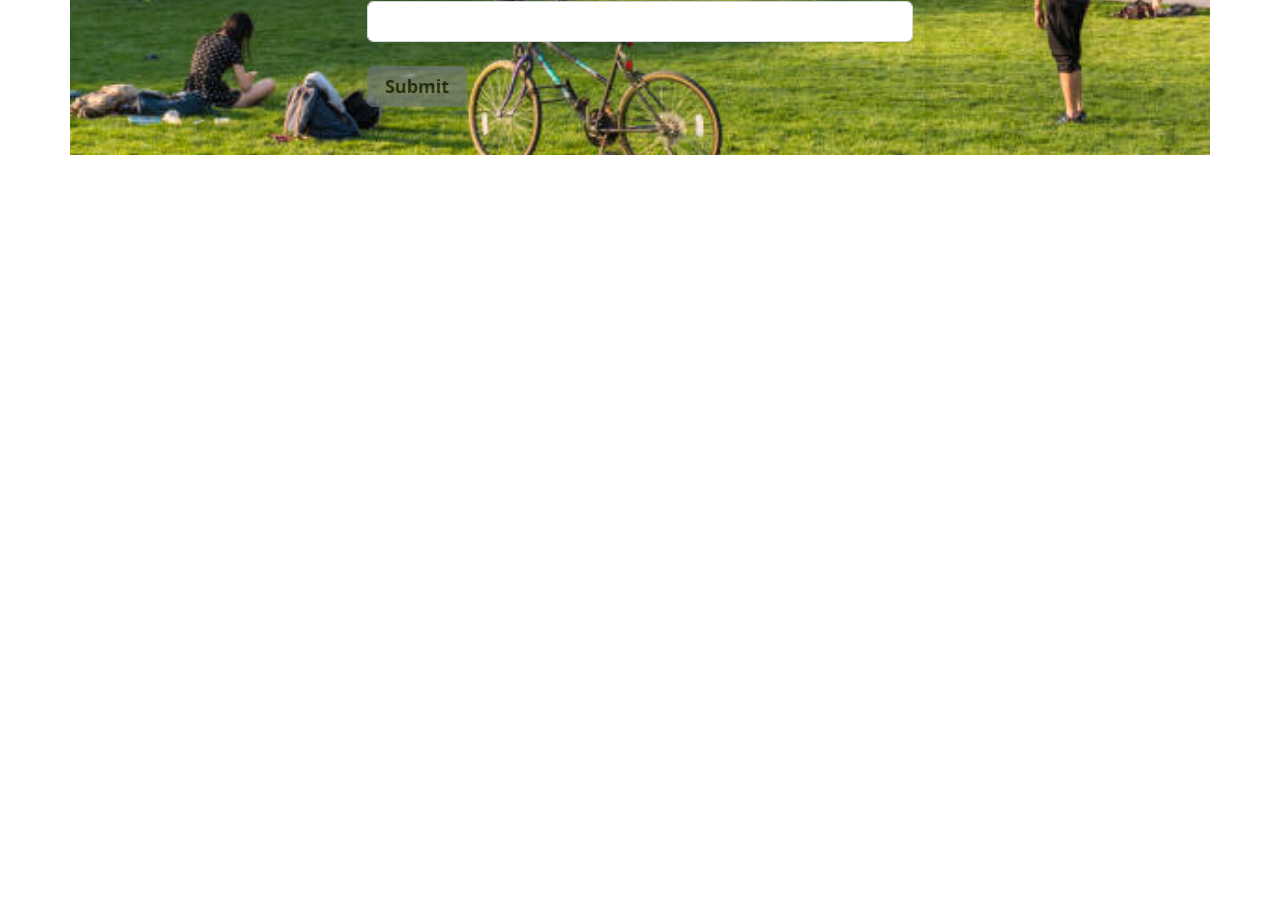
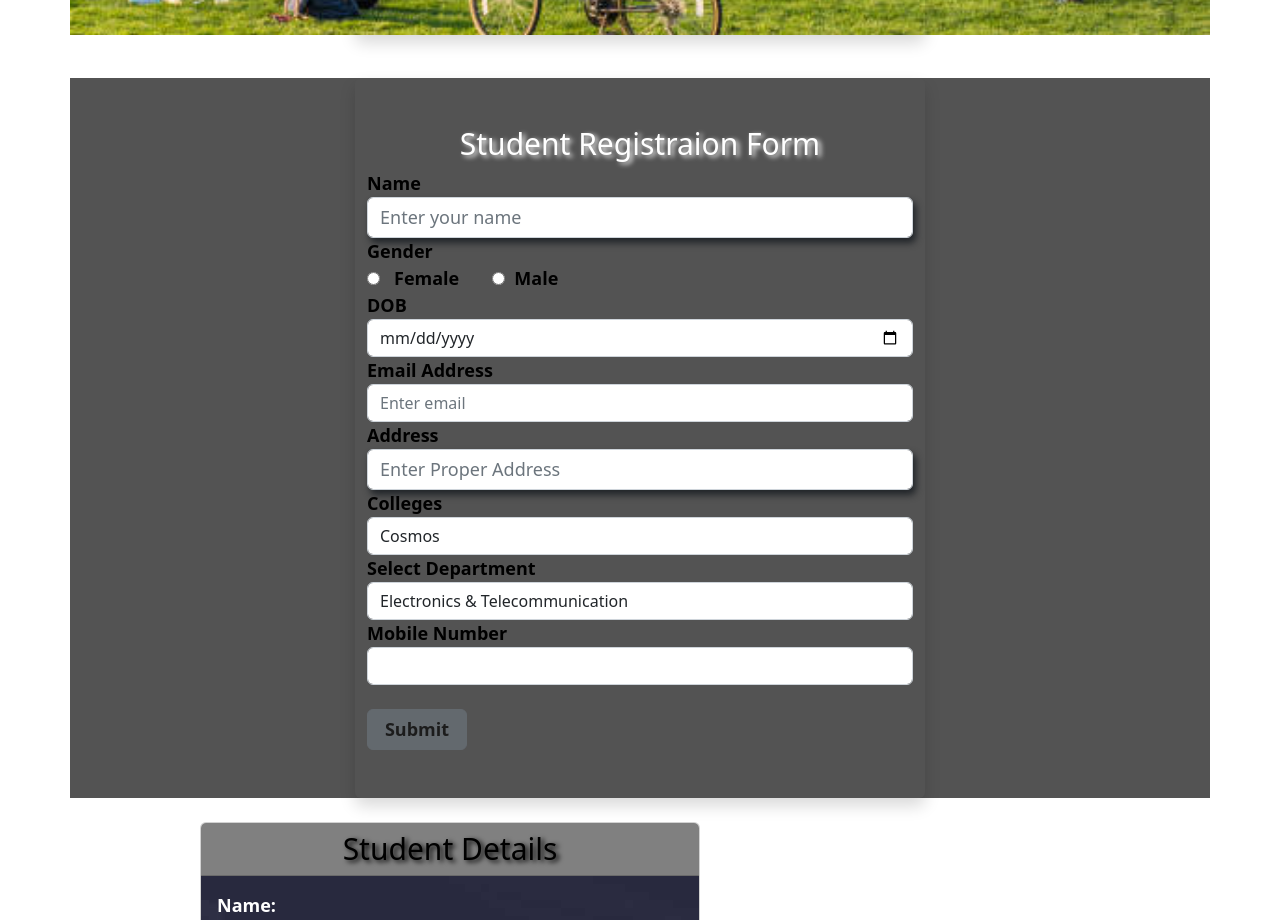
Before and after one commit to pradnya12121/angularapp, an Angular app: page / in a window 1280 px wide. Shown: the part 1880-2800 px from the top of the page. Before the commit the page ends 2035 px from the top, so only its background shows below. Built offline with nearby package versions, Linux system fonts and the light colour scheme.

Commit message:
9_12_update
9_12
-update

```diff
--- a/src/app/app.component.html
+++ b/src/app/app.component.html
@@ -92,12 +92,12 @@
     <app-directive-assignment></app-directive-assignment> -->
     <!-- <app-new-directive-assign></app-new-directive-assign>
      <h1 #child>This is child content coming from parent component</h1> -->
-<app-hooks *ngIf="isShow" [userid]="uid" [parentData]="data" [product]="product">
+<!-- <app-hooks *ngIf="isShow" [userid]="uid" [parentData]="data" [product]="product">
   <h1 #child>This is child content coming from parent component</h1>
 
 
 
-</app-hooks>
+</app-hooks> -->
 <button (click)="destroy()">Destory</button>
 <br>
 
@@ -111,3 +111,4 @@
 
    <app-simple-template></app-simple-template>
    <app-form-assign></app-form-assign>
+   <app-form-assignment-two></app-form-assignment-two>
--- a/src/app/app.module.ts
+++ b/src/app/app.module.ts
@@ -29,6 +29,7 @@ import { DirectiveAssignmentComponent } from './directive-assignment/directive-a
 import { NewDirectiveAssignComponent } from './new-directive-assign/new-directive-assign.component';
 import { SimpleTemplateComponent } from './simple-template/simple-template.component';
 import { FormAssignComponent } from './form-assign/form-assign.component';
+import { FormAssignmentTwoComponent } from './form-assignment-two/form-assignment-two.component';
 
 @NgModule({
   declarations: [
@@ -89,6 +90,10 @@ import { FormAssignComponent } from './form-assign/form-assign.component';
 
 
 
+    FormAssignmentTwoComponent,
+
+
+
 
 
 
--- /dev/null
+++ b/src/app/form-assignment-two/form-assignment-two.component.css
@@ -0,0 +1,62 @@
+
+    input.ng-invalid.ng-touched {
+        border: 1px solid red;
+        box-shadow: 0 0 13px #ff000021;
+    }
+    .container{
+         background-image: url(/assets/images/Dark_Grey.png.imgo.png);
+        background-repeat: no-repeat;
+        background-size: cover;
+
+
+    }
+    .form-group{
+        font-size: 18px;
+        text-transform: capitalize;
+        color:black;
+        font-weight: bold;
+        text-shadow: #ff000021;
+    }
+    h2{
+        font-size: 30px;
+        text-align: center;
+        text-shadow: 3px 2px 5px;
+        color: white;
+
+    }
+    #d{
+        font-size: 18px;
+        text-transform: capitalize;
+        color:black;
+         font-weight: bold;
+
+    }
+    .btn {
+        width: 100px;
+        color:black;
+        font-size: large;
+        font-weight: bold;
+    }
+    input[type="text"]{
+        font-size:18px  ;
+        box-shadow: 3px 5px 7px;
+
+    }
+    .card{
+        width: 500px;
+        height: 400px;
+        margin-left: 200px;
+    }
+    .card-header{
+      color: black;
+      background-color: gray;
+    }
+    p{
+        font-weight: bold;
+        font-size: 18px;
+        color:white;
+    }
+    .card-body{
+        background-image: url(/assets/images/form.jpg);
+
+    }
--- /dev/null
+++ b/src/app/form-assignment-two/form-assignment-two.component.html
@@ -0,0 +1,117 @@
+<p>form-assignment-two works!</p>
+
+<div class="container">
+    <div class="row justify-content-center">
+        <div class="col-md-6 text-left rounded shadow py-5">
+
+            <h2>Student Registraion Form</h2>
+            <form (ngSubmit)="OnSubmit(myForm)" #myForm="ngForm">
+                <div ngModelGroup="studentDetails" #studentDetails="ngModelGroup">
+                    <div class="form-group">
+                        <label for="username">Name</label>
+                        <input type="text" class="form-control" id="username" name="username"
+                            placeholder="Enter your name" required ngModel>
+                    </div>
+
+
+
+                    <div class="form-group">
+
+                        <label for="radb">Gender </label>
+                        <br>
+                        <input type="radio" id="radd" name="Gender" value="female" ngModel> &nbsp; Female &nbsp; &nbsp;
+                        &nbsp;
+
+                        <input type="radio" id="rad" name="Gender" value="male" ngModel> &nbsp;Male
+
+                    </div>
+
+
+                    <div class="from-group">
+                        <label id="d" for="dob">DOB</label>
+
+                        <input type="date" class="form-control" id="date" name="date" placeholder="Enter user name"
+                            ngModel>
+
+                    </div>
+
+                </div>
+
+                <div class="form-group">
+                    <label for="email">Email address</label>
+                    <input type="email" class="form-control" #email="ngModel" id="email" email name="email"
+                        placeholder="Enter email" required ngModel>
+                    <span *ngIf="!email.valid && email.touched" class="text-danger">Please enter valid email</span>
+
+                </div>
+
+                <div class="form-group">
+                    <label for="address">Address</label>
+                    <input type="text" class="form-control" #address="ngModel" id="address" name="address"
+                        placeholder="Enter Proper Address" required ngModel>
+                    <small *ngIf="!address.valid && address.touched" class="text-danger">Please enter proper
+                        address</small>
+
+                </div>
+
+                <div class="form-group">
+                    <label for="school">Colleges</label>
+                    <select class="form-control" name="school" id="school" [(ngModel)]="defaultValue">
+                        <option value="K.J.Somaiya">K.G.Somaiya</option>
+                        <option value="Cosmos">Cosmos</option>
+                        <option value="parag">Parag Vidyalay</option>
+                    </select>
+                </div>
+
+                <div class="form-group">
+                    <label for="department">Select Department</label>
+                    <select class="form-control" name="dept" id="dept" [(ngModel)]="defaultValue_two">
+                        <option value="IT">Information Technology</option>
+                        <option value="Civil">Civil</option>
+                        <option value="Electronics & Telecommunication">Electronics & Telecommunication</option>
+                    </select>
+                </div>
+
+
+                <div class="form-group">
+                    <label for="mobile">Mobile Number</label>
+                    <input type="number" class="form-control" id="mobile" name="mobile" required ngModel>
+
+                </div>
+                <br>
+                <button type="submit" class="btn btn-secondary" [disabled]="!myForm.valid">Submit</button>
+
+
+
+
+
+            </form>
+
+
+
+
+
+
+
+        </div>
+    </div>
+</div>
+<br>
+<div class="card">
+<h2  class="card-header">Student Details </h2>
+
+        <div class="card-body">
+        <p>Name: &nbsp;&nbsp;{{studentDetails1.name}}</p>
+
+        <p>Gender:  &nbsp;&nbsp;{{studentDetails1.Gender}}</p>
+        <p>DOB:&nbsp; &nbsp;{{studentDetails1.date}} </p>
+        <p>Email Address:  &nbsp;&nbsp;{{studentDetails1.email}} </p>
+        <p>Address:  &nbsp;&nbsp;{{studentDetails1.address}}</p>
+        <p>Colleges:  &nbsp;&nbsp;{{studentDetails1.school}}</p>
+        <p>Department: &nbsp;&nbsp; {{studentDetails1.dept}}</p>
+        <p>Mobile: &nbsp;&nbsp; {{studentDetails1.mobile}}</p>
+
+    </div>
+
+
+</div>
--- /dev/null
+++ b/src/app/form-assignment-two/form-assignment-two.component.ts
@@ -0,0 +1,42 @@
+import { Component, OnInit } from '@angular/core';
+import { NgForm } from '@angular/forms';
+import { StudentDetails } from '../models/studentRegi';
+
+@Component({
+  selector: 'app-form-assignment-two',
+  templateUrl: './form-assignment-two.component.html',
+  styleUrls: ['./form-assignment-two.component.css']
+})
+export class FormAssignmentTwoComponent implements OnInit {
+defaultValue:string="Cosmos"
+defaultValue_two:string="Electronics & Telecommunication";
+
+studentDetails1=new StudentDetails();
+  constructor() { }
+
+  ngOnInit() {
+  }
+  OnSubmit(form:NgForm){
+this.studentDetails1.name=form.value.studentDetails.username;
+this.studentDetails1.date=form.value.studentDetails.date;
+this.studentDetails1.Gender=form.value.studentDetails.Gender;
+this.studentDetails1.email=form.value.email;
+this.studentDetails1.address=form.value.address;
+this.studentDetails1.dept=form.value.dept;
+this.studentDetails1.school=form.value.school;
+this.studentDetails1.mobile=form.value.mobile;
+this.saveStudentData(this.studentDetails1)
+  }
+
+  saveStudentData(stu:StudentDetails){
+    console.log(stu.name);
+    console.log(stu.date);
+    console.log(stu.Gender);
+    console.log(stu.email);
+    console.log(stu.address);
+    console.log(stu.dept);
+    console.log(stu.school);
+    console.log(stu.mobile)
+
+  }
+}
--- /dev/null
+++ b/src/app/models/emp.ts
@@ -0,0 +1,6 @@
+export class Employee
+{
+    coursees: string;
+    username: string;
+    email: string;
+}
--- /dev/null
+++ b/src/app/models/studentRegi.ts
@@ -0,0 +1,10 @@
+export class StudentDetails{
+    name:string;
+    Gender:string;
+    date:number;
+    email:string;
+    address:string;
+    dept:string;
+    mobile:number;
+    school:string;
+}
--- a/src/app/simple-template/simple-template.component.html
+++ b/src/app/simple-template/simple-template.component.html
@@ -3,20 +3,26 @@
     <div class="row justify-content-center">
         <div class="col-md-6 text-left rounded shadow py-5">
             <form (ngSubmit)="OnSubmit(myForm)" #myForm="ngForm">
-                <div class="form-group">
-                    <label for="username">User Name</label>
-                    <input type="text" class="form-control" id="username" name="username" placeholder="Enter user name" required  ngModel>
-                  </div>
-                <div class="form-group">
-                  <label for="email">Email address</label>
-                  <input type="email" class="form-control" id="email"  name="email" placeholder="Enter email" required ngModel>
 
+
+                <div ngModelGroup="userDetails" #userDetails="ngModelGroup">
+                    <div class="form-group">
+                        <label for="username">User Name</label>
+                        <input type="text" class="form-control" id="username" name="username" placeholder="Enter user name" required [(ngModel)]="username">
+                        <small *ngIf="username">username is {{username}}</small>
+                      </div>
+                    <div class="form-group">
+                    <label for="email">Email Address</label>
+                      <input type="email" class="form-control" id="email" #email="ngModel" email name="email" placeholder="Enter email"  ngModel required>
+                      <small  class="text-danger"  *ngIf="!email.valid && email.touched">Enter Valid email</small>
+                    </div>
                 </div>
+
 
 
                 <div class="form-group">
                     <label for="course">Select Course</label>
-                    <select class="form-control" name="course" id="course" ngModel>
+                    <select class="form-control" name="course" id="course" [(ngModel)]="defaultValue">
                         <option value="Angular">Angular</option>
                         <option value="HTML">HTML</option>
                         <option value="JavaScript">JavaScript</option>
@@ -24,6 +30,16 @@
                 </div>
 
                 <button type="submit" [disabled]="!myForm.valid" class="btn btn-primary">Submit</button>
+                <div class="row justify-content-center mt-2" *ngIf="submitted">
+                    <div class="col-md-6 rounded shadow py-4">
+                        <h2>Form data</h2>
+                        <p>Username: <strong>{{employee.username}}</strong></p>
+                        <p>Email: <strong>{{employee.email}}</strong></p>
+                        <p>Course: <strong>{{employee.coursees}}</strong></p>
+                    </div>
+                  </div>
+
+
               </form>
         </div>
     </div>
--- a/src/app/simple-template/simple-template.component.ts
+++ b/src/app/simple-template/simple-template.component.ts
@@ -1,5 +1,7 @@
 import { Component, OnInit } from '@angular/core';
 import { NgForm } from '@angular/forms';
+import { Employee } from '../models/emp';
+
 
 @Component({
   selector: 'app-simple-template',
@@ -7,13 +9,26 @@ import { NgForm } from '@angular/forms';
   styleUrls: ['./simple-template.component.css']
 })
 export class SimpleTemplateComponent implements OnInit {
+  defaultValue:string="Angular"
+  employee = new Employee();
+  submitted: boolean = false;
+OnSubmit(form:NgForm) {
+    this.submitted = true;
+    this.employee .coursees = form.value.course;
+    this.employee .username = form.value.userDetails.username;
+    this.employee .email = form.value.userDetails.email;
+
+   this.saveEmployeeData(this.employee);
+  }
+
+  saveEmployeeData(emp:Employee) {
+   console.log(emp.coursees);
+  }
 
   constructor() { }
 
   ngOnInit() {
   }
-  OnSubmit(form:NgForm){
-console.log(form.value)
-  }
+
 
 }
```
Also changed, not shown: src/assets/images/Dark_Grey.png.imgo.png (added).
